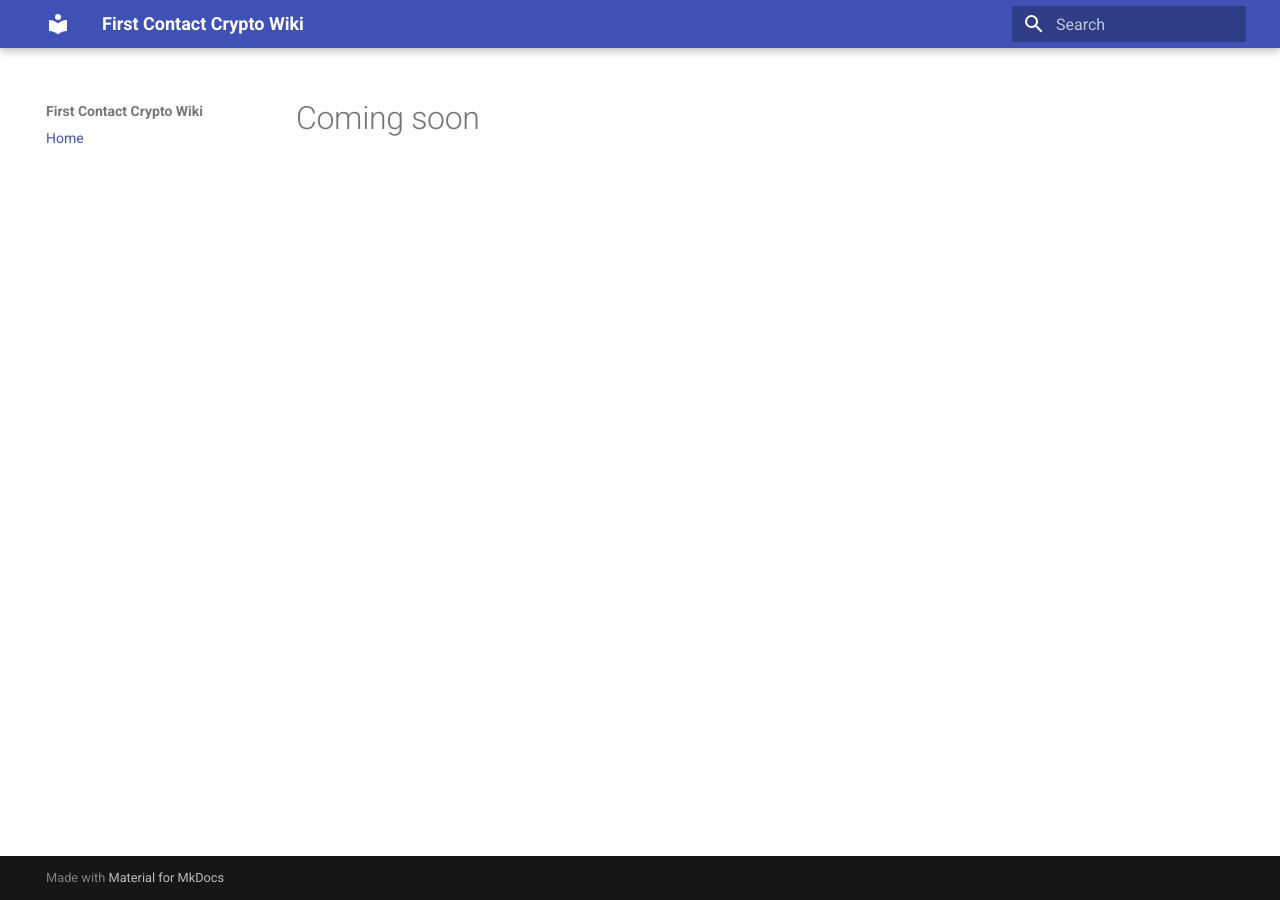
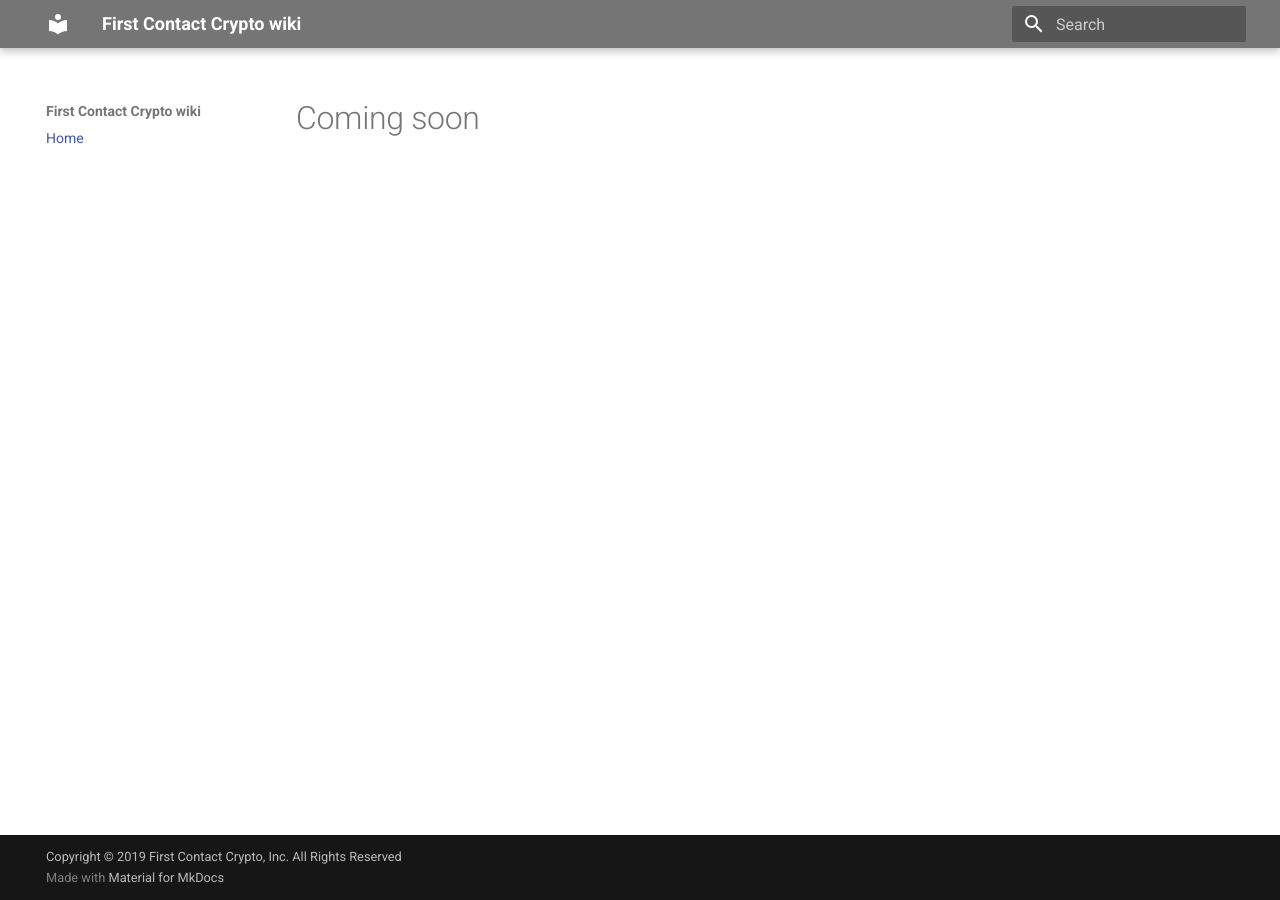
Before and after one commit to first-contact-crypto/wiki, an MkDocs documentation site: the page built from docs/index.md, in a window 1280 px wide. Built offline with MkDocs 1.6.1 and Material for MkDocs 9.7.7, drawn with Linux system fonts in a browser that asks for light colours.

Commit message:
homepage change v2

```diff
--- a/mkdocs.yml
+++ b/mkdocs.yml
@@ -1,12 +1,26 @@
-site_name: First Contact Crypto Wiki
+# Project Information
+site_name: First Contact Crypto wiki
+site_description: 'All Documentation for First Contact Crypto'
+site_author: 'Jason Hartgrave'
+site_url: 'https://firstcontactcrypto.com/wiki/'
 
+# Copyright
+copyright: 'Copyright &copy; 2019 First Contact Crypto, Inc. All Rights Reserved'
 theme:
   name: 'material'
+  language: 'en'
+  palette:
+    primary: 'grey'
+    accent: 'light green'
+  font:
+    text: 'Roboto'
+    code: 'Roboto Mono'
+# Google Analytics
+google_analytics:
+  - 'UA-133040802-1'
+  - 'auto'
 
 nav:
   - Home: index.md
 #  - About: about.md
 #  - Team: team.md
-
-extra_css:
-  - 'stylesheets/extra.css'
```
